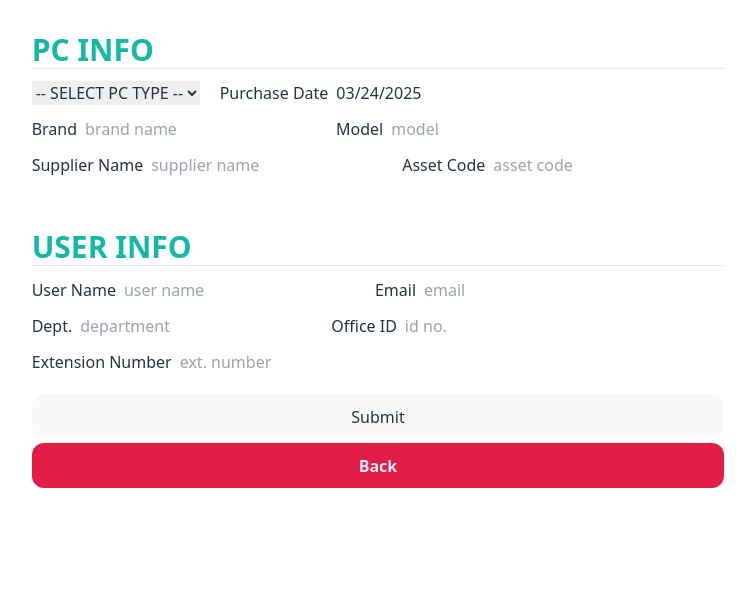
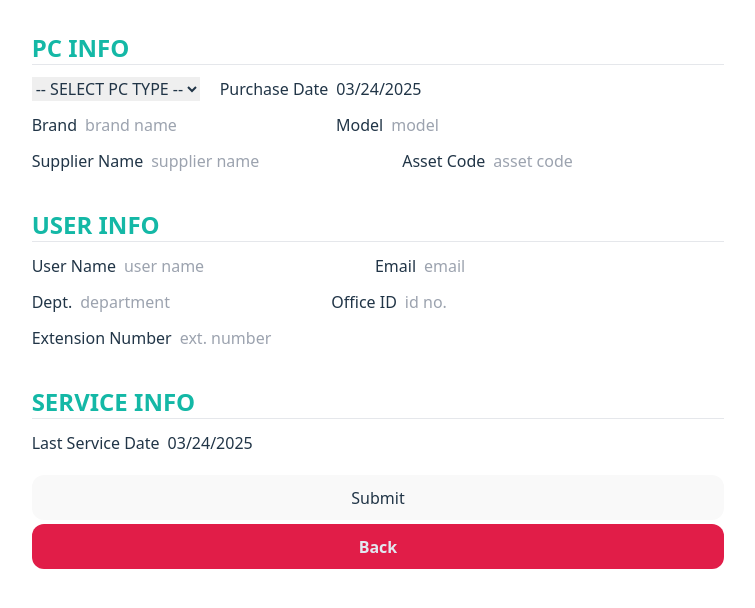
Before and after one commit to EhsanEIK/ymait-ai-client, a React (Vite) app: page /addPC in a window 1280 px wide. Shown: the top 608 px of the page, without its empty margins (262-1017 px from the left). Built offline with nearby package versions, Linux system fonts and the light colour scheme.

Commit message:
added Service Info Part in AddPC.jsx file

```diff
--- a/src/components/PC/AddPC.jsx
+++ b/src/components/PC/AddPC.jsx
@@ -4,13 +4,14 @@ import { Link } from 'react-router-dom';
 
 const AddPC = () => {
     const [startDate, setStartDate] = useState(new Date());
+    const [serviceDate, setServiceDate] = useState(new Date());
 
     return (
         <div>
             <form>
                 {/* PC Info Part */}
                 <div>
-                    <h2 className='text-3xl font-bold text-teal-500 uppercase'>PC Info</h2>
+                    <h2 className='text-2xl font-bold text-teal-500 uppercase'>PC Info</h2>
                     <hr />
                     <div className='flex gap-5 mt-3'>
                         <select className="select mb-3">
@@ -48,8 +49,8 @@ const AddPC = () => {
                 </div>
 
                 {/* User Info Part */}
-                <div className='mt-10'>
-                    <h2 className='text-3xl font-bold text-teal-500 uppercase'>User Info</h2>
+                <div className='mt-6'>
+                    <h2 className='text-2xl font-bold text-teal-500 uppercase'>User Info</h2>
                     <hr />
                     <div className='flex gap-5 mt-3'>
                         <label className="input input-bordered flex items-center gap-2 mb-3">
@@ -78,9 +79,23 @@ const AddPC = () => {
                         </label>
                     </div>
                 </div>
+
+                {/* Service Info Part */}
+                <div className='mt-6'>
+                    <h2 className='text-2xl font-bold text-teal-500 uppercase'>Service Info</h2>
+                    <hr />
+                    <div className='flex gap-5 mt-3'>
+                        <label className="input input-bordered flex items-center z-10 gap-2 mb-3">
+                            Last Service Date
+                            <DatePicker selected={serviceDate}
+                                onChange={(date) => setServiceDate(date)}
+                            />
+                        </label>
+                    </div>
+                </div>
                 <button className="btn btn-active btn-primary w-full rounded-xl mt-2">Submit</button>
             </form>
-            <Link to='/'>
+            <Link to='/pcInfo'>
                 <button className="btn bg-rose-600 text-slate-200 font-bold w-full rounded-xl mt-1">Back</button>
             </Link>
         </div>
```
